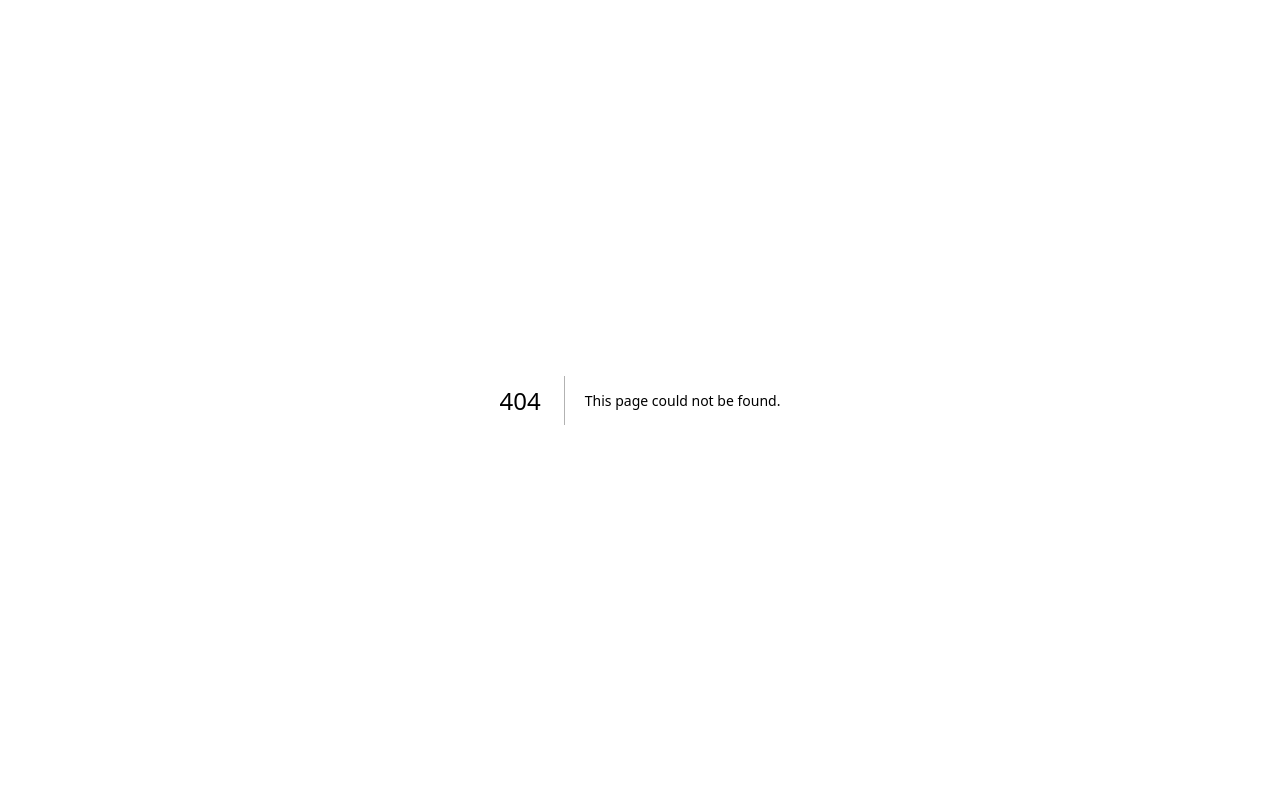
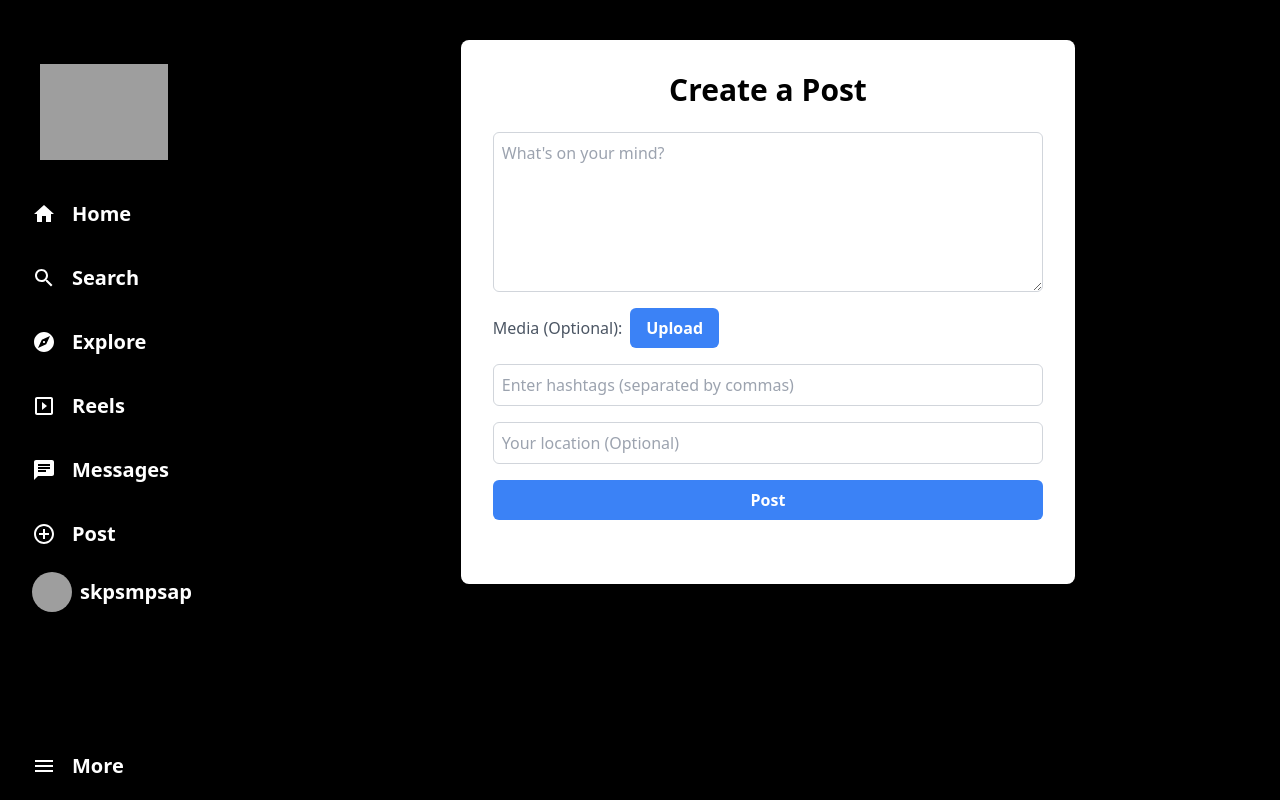
Before and after one commit to Praveenkumar5048/TweetHub, a Next.js app in the folder Frontend/: page /post in a window 1280 px wide. Before the commit this address had no page. Built offline with nearby package versions, Linux system fonts and the light colour scheme; grey boxes are pictures that could not be loaded.

Commit message:
created the fronted of post page

```diff
--- /dev/null
+++ b/Frontend/app/post/page.js
@@ -0,0 +1,79 @@
+"use client";
+import React, { useState } from 'react';
+import Sidenav from "../../components/navigation/Sidenav";
+
+const CreatePost = () => {
+
+  const [content, setContent] = useState('');
+  const [mediaFile, setMediaFile] = useState(null);
+  const [hashtags, setHashtags] = useState('');
+  const [location, setLocation] = useState('');
+
+  const handleSubmit = async (e) => {
+    e.preventDefault();
+    console.log(content,mediaFile,hashtags,location);
+  };
+
+  return (
+    <div className="bg-black h-screen">
+    <div className="flex">
+      <div className="relative flex-shrink-0 w-1/5 px-4 py-8">
+        <Sidenav />
+      </div>
+      <div className="flex-grow">
+        <div className="container mt-10  mx-auto px-4 py-8 w-3/5 bg-white rounded-lg shadow-md">
+          <h1 className="text-3xl font-bold mb-6 text-center">Create a Post</h1>
+          <form onSubmit={handleSubmit} className="flex flex-col space-y-4 px-4 pb-8">
+            <textarea
+              className="rounded-md p-2 border border-gray-300 focus:outline-none focus:ring focus:ring-blue-500 h-40"
+              placeholder="What's on your mind?"
+              value={content}
+              onChange={(e) => setContent(e.target.value)}
+            />
+            <div className="flex items-center space-x-2">
+              <label htmlFor="media" className="text-gray-600">Media (Optional):</label>
+              <input
+                id="media"
+                type="file"
+                className="hidden"
+                onChange={(e) => setMediaFile(e.target.files[0])}
+              />
+              <button
+                type="button"
+                className="bg-blue-500 hover:bg-blue-700 text-white font-bold py-2 px-4 rounded-md"
+                onClick={() => document.getElementById('media').click()}
+              >
+                Upload
+              </button>
+              {mediaFile && <p className="text-blue-500">{mediaFile.name}</p>}
+            </div>
+            <input
+              className="rounded-md p-2 border border-gray-300 focus:outline-none focus:ring focus:ring-blue-500"
+              placeholder="Enter hashtags (separated by commas)"
+              value={hashtags}
+              onChange={(e) => setHashtags(e.target.value)}
+              type="text"
+            />
+            <input
+              className="rounded-md p-2 border border-gray-300 focus:outline-none focus:ring focus:ring-blue-500"
+              placeholder="Your location (Optional)"
+              value={location}
+              onChange={(e) => setLocation(e.target.value)}
+              type="text"
+            />
+            <button
+              type="submit"
+              className="bg-blue-500 hover:bg-blue-700 text-white font-bold py-2 px-4 rounded-md"
+            >
+              Post
+            </button>
+          </form>
+        </div>
+      </div>
+    </div>
+  </div>
+
+  );
+};
+
+export default CreatePost;
--- a/Frontend/components/navigation/Sidenav.js
+++ b/Frontend/components/navigation/Sidenav.js
@@ -16,11 +16,10 @@ function Sidenav() {
         src="https://www.pngkey.com/png/full/828-8286178_mackeys-work-needs-no-elaborate-presentation-or-distracting.png"
         alt="Instagram Logo"
       />
-
       <div className="flex flex-col gap-5">
         <button className="flex items-center text-white bg-transparent rounded-lg px-4 py-2 hover:bg-gray-500">
           <HomeIcon />
-          <span className="ml-4 text-xl font-bold">Home</span>
+          <a href="/home"><span className="ml-4 text-xl font-bold">Home</span></a>
         </button>
         <button className="flex items-center text-white bg-transparent rounded-lg px-4 py-2 hover:bg-gray-500">
           <SearchIcon />
@@ -40,12 +39,12 @@ function Sidenav() {
         </button>
         <button className="flex items-center text-white bg-transparent rounded-lg px-4 py-2 hover:bg-gray-500">
           <AddCircleOutlineIcon />
-          <span className="ml-4 text-xl font-bold">Post</span>
+          <a href="/post"><span className="ml-4 text-xl font-bold">Post</span></a>
         </button>
       </div>
       <div className="rounded-xl flex items-center py-4 px-4 hover:bg-gray-500">
         <Avatar src={'/sagarp.png'} alt='skpsmpsap' className="mr-2 w-8 h-8" />
-        <span className="text-xl font-bold ">skpsmpsap</span>
+        <a href="/profile"><span className="text-xl font-bold text-white ">skpsmpsap</span></a>
       </div>
       <div className="fixed bottom-3">
         <button className="flex items-center text-white bg-transparent rounded-lg px-4 py-2 hover:bg-gray-500">
```
